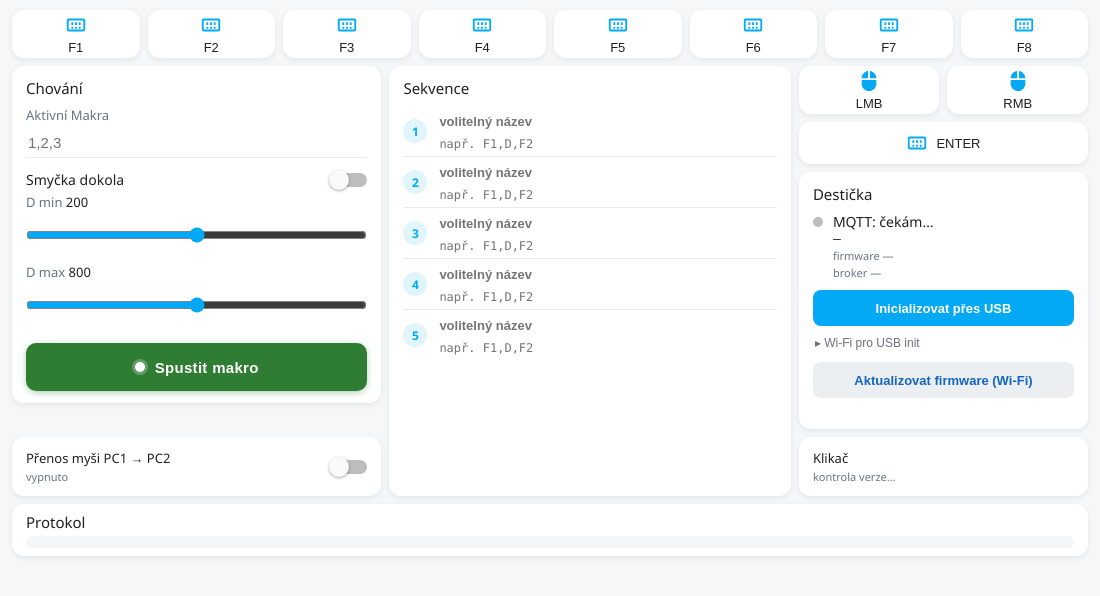
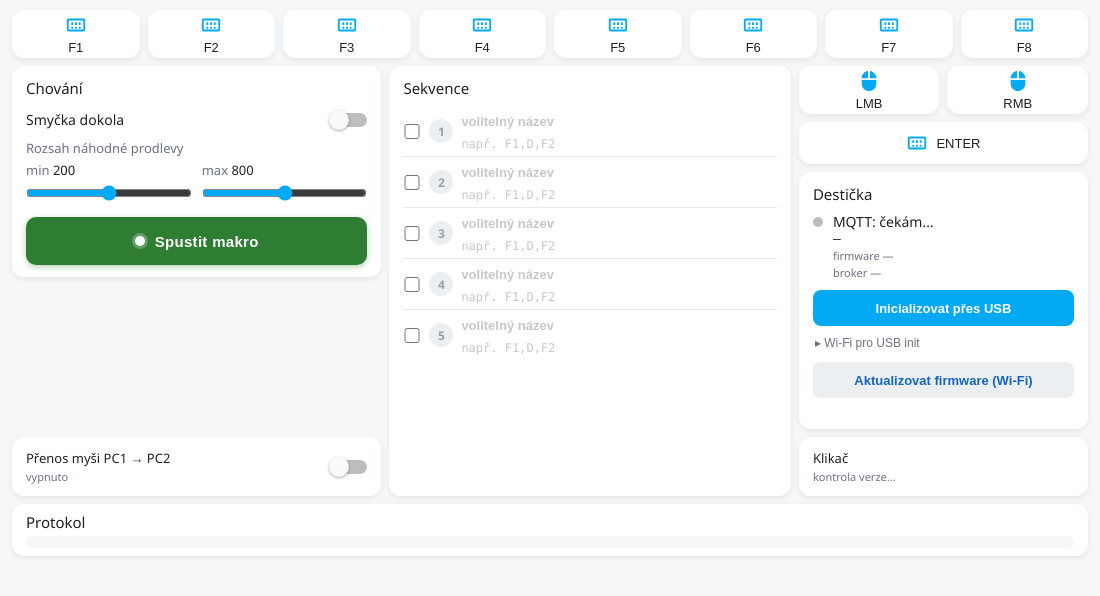
Before and after one commit to zmitko/klikac, an Electron app: page desktop/ui/index.html in a window 1100 px wide. Drawn offline with Linux system fonts and the light colour scheme; no server answers.

Commit message:
Ship sequence checkboxes and compact delay sliders.

```diff
--- a/desktop/ui/app.js
+++ b/desktop/ui/app.js
@@ -15,6 +15,9 @@ for (let i = 0; i < 5; i++) {
   const wrap = document.createElement("div");
   wrap.className = "slot";
   wrap.innerHTML = `
+    <label class="slot-on" title="Aktivní v makru">
+      <input type="checkbox" data-slot="${i}" data-field="enabled">
+    </label>
     <span class="n">${i + 1}</span>
     <div>
       <input class="name" data-slot="${i}" data-field="name" placeholder="volitelný název">
@@ -58,9 +61,6 @@ function apply(snap) {
   const device = snap.device || {};
 
   const ae = document.activeElement;
-  if (ae !== $("macro-active")) {
-    $("macro-active").value = ui.macroActive || "";
-  }
   $("macro-loop").checked = !!ui.macroLoop;
   if (ae !== $("delay-min")) {
     $("delay-min").value = ui.delayMin;
@@ -95,8 +95,16 @@ function apply(snap) {
   }
 
   (ui.slots || []).forEach((slot, i) => {
+    const enabled = document.querySelector(`input[data-slot="${i}"][data-field="enabled"]`);
     const name = document.querySelector(`input[data-slot="${i}"][data-field="name"]`);
     const seq = document.querySelector(`input[data-slot="${i}"][data-field="seq"]`);
+    const row = enabled && enabled.closest(".slot");
+    if (enabled && document.activeElement !== enabled) {
+      enabled.checked = !!slot.enabled;
+    }
+    if (row) {
+      row.classList.toggle("is-on", !!slot.enabled);
+    }
     if (name && document.activeElement !== name) {
       name.value = slot.name || "";
     }
@@ -175,10 +183,10 @@ function collectUiPatch() {
   const slots = [...document.querySelectorAll(".slot")].map((_, i) => ({
     name: document.querySelector(`input[data-slot="${i}"][data-field="name"]`).value,
     seq: document.querySelector(`input[data-slot="${i}"][data-field="seq"]`).value,
+    enabled: document.querySelector(`input[data-slot="${i}"][data-field="enabled"]`).checked,
   }));
   return {
     controllerEnabled: true,
-    macroActive: $("macro-active").value,
     macroLoop: $("macro-loop").checked,
     delayMin: Number($("delay-min").value),
     delayMax: Number($("delay-max").value),
@@ -218,7 +226,6 @@ $("wifi-ssid").addEventListener("input", scheduleSave);
 $("wifi-pass").addEventListener("input", scheduleSave);
 $("wifi-ssid").addEventListener("change", scheduleSave);
 $("wifi-pass").addEventListener("change", scheduleSave);
-$("macro-active").addEventListener("change", scheduleSave);
 $("delay-min").addEventListener("input", () => {
   $("dmin-val").textContent = $("delay-min").value;
 });
--- a/desktop/ui/index.html
+++ b/desktop/ui/index.html
@@ -14,10 +14,6 @@
       <div class="col-left">
         <article class="card col-card">
           <h2>Chování</h2>
-          <label class="field">
-            <span>Aktivní Makra</span>
-            <input type="text" id="macro-active" maxlength="16" placeholder="1,2,3">
-          </label>
           <div class="row-toggle">
             <span>Smyčka dokola</span>
             <label class="switch">
@@ -25,14 +21,19 @@
               <span class="slider"></span>
             </label>
           </div>
+          <div class="delay-block">
+            <div class="delay-label">Rozsah náhodné prodlevy</div>
+            <div class="delay-row">
               <label class="field range">
-            <span>D min <b id="dmin-val">200</b></span>
+                <span>min <b id="dmin-val">200</b></span>
                 <input type="range" id="delay-min" min="50" max="5000" step="1">
               </label>
               <label class="field range">
-            <span>D max <b id="dmax-val">800</b></span>
+                <span>max <b id="dmax-val">800</b></span>
                 <input type="range" id="delay-max" min="50" max="5000" step="1">
               </label>
+            </div>
+          </div>
           <button type="button" class="run-btn" id="macro-run" aria-pressed="false">
             <span class="run-dot"></span>
             <span class="run-label">Spustit makro</span>
--- a/desktop/ui/styles.css
+++ b/desktop/ui/styles.css
@@ -307,16 +307,33 @@ body.disabled .pad-btn {
 
 .field input[type="text"]:focus,
 .field input[type="password"]:focus { border-bottom-color: var(--accent); }
+.delay-block {
+  margin: 6px 0 4px;
+}
+
+.delay-label {
+  font-size: 13px;
+  color: var(--muted);
+  margin-bottom: 4px;
+}
+
+.delay-row {
+  display: grid;
+  grid-template-columns: 1fr 1fr;
+  gap: 10px;
+  margin: 4px 0 2px;
+}
+
 .field.range {
-  margin-bottom: 12px;
-  min-height: 48px;
+  margin-bottom: 0;
+  min-height: 0;
   overflow: visible;
 }
 
 .field.range input[type="range"] {
   width: 100%;
-  height: 28px;
-  margin: 6px 0 2px;
+  height: 16px;
+  margin: 2px 0 0;
   accent-color: var(--accent);
 }
 .range b { color: var(--text); font-weight: 500; }
@@ -415,14 +432,40 @@ body.disabled .run-btn {
 
 .slot {
   display: grid;
-  grid-template-columns: 26px 1fr;
-  gap: 2px 10px;
+  grid-template-columns: 18px 24px 1fr;
+  gap: 2px 8px;
   align-items: center;
   padding: 3px 0;
   border-bottom: 1px solid var(--line);
 }
 
 .slot:last-child { border-bottom: 0; }
+
+.slot-on {
+  display: grid;
+  place-items: center;
+  cursor: pointer;
+  margin: 0;
+}
+
+.slot-on input {
+  width: 15px;
+  height: 15px;
+  margin: 0;
+  accent-color: var(--accent);
+  cursor: pointer;
+}
+
+.slot:not(.is-on) .n {
+  background: #eceff1;
+  color: #9e9e9e;
+}
+
+.slot:not(.is-on) .name,
+.slot:not(.is-on) .seq {
+  opacity: 0.4;
+}
+
 .slot .n {
   width: 24px;
   height: 24px;
```
Also changed, not shown: desktop/lib/stateStore.js. Lines whose indentation alone changed are shown as unchanged.
